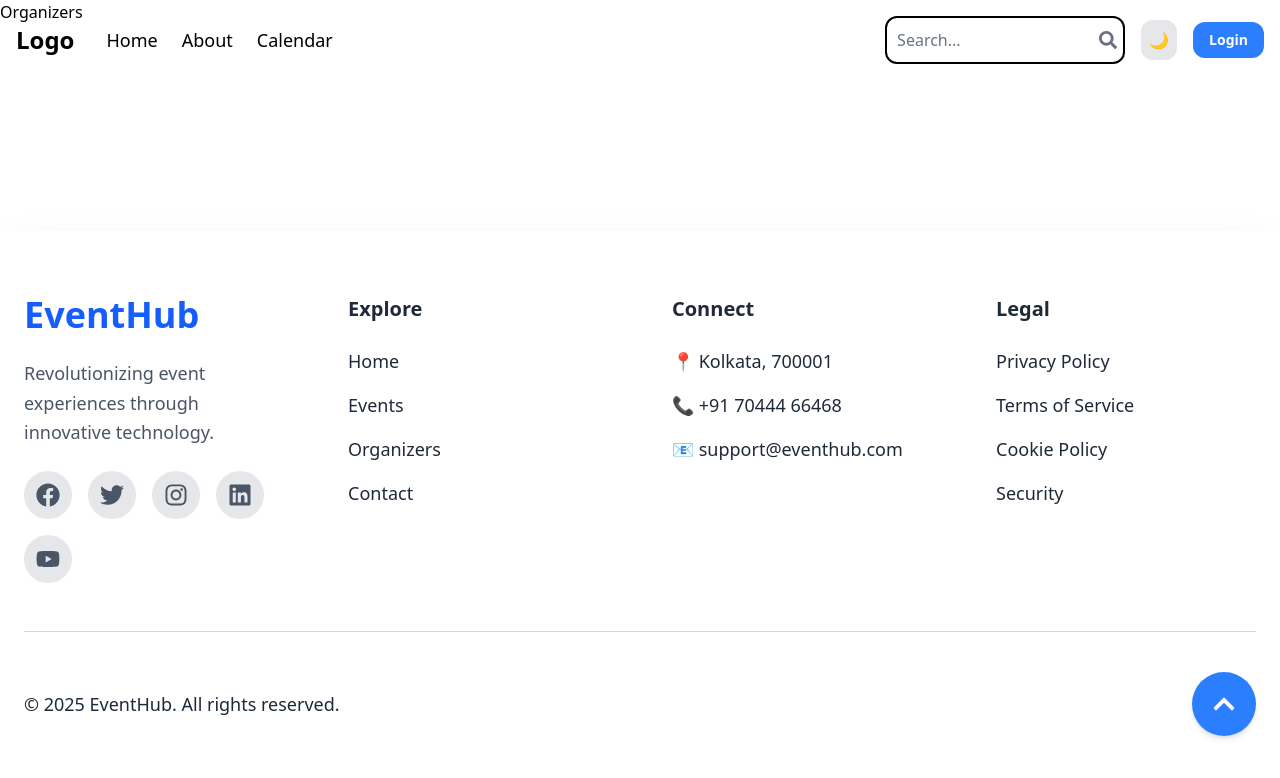
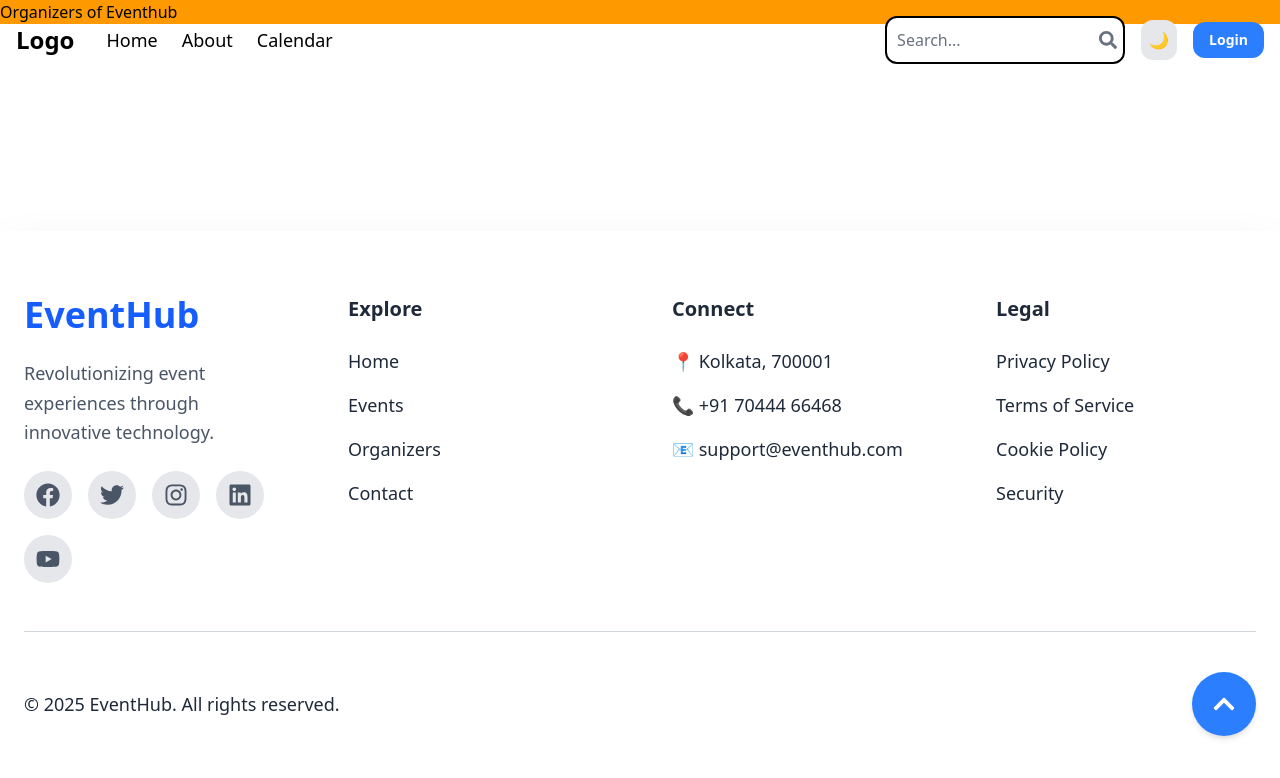
Before and after one commit to subhradeep09/Divertion-1.0, a React (Vite) app in the folder Frontend/: page /organizers in a window 1280 px wide. Shown: the top 778 px of the page. Built offline with nearby package versions, Linux system fonts and the light colour scheme.

Commit message:
Change Organizer.jsx

```diff
--- a/Frontend/src/Pages/Organizers.jsx
+++ b/Frontend/src/Pages/Organizers.jsx
@@ -2,7 +2,7 @@ import React from 'react'
 
 function Organizers() {
   return (
-    <div>Organizers</div>
+    <div className='bg-amber-500'>Organizers of Eventhub</div>
   )
 }
 
```
